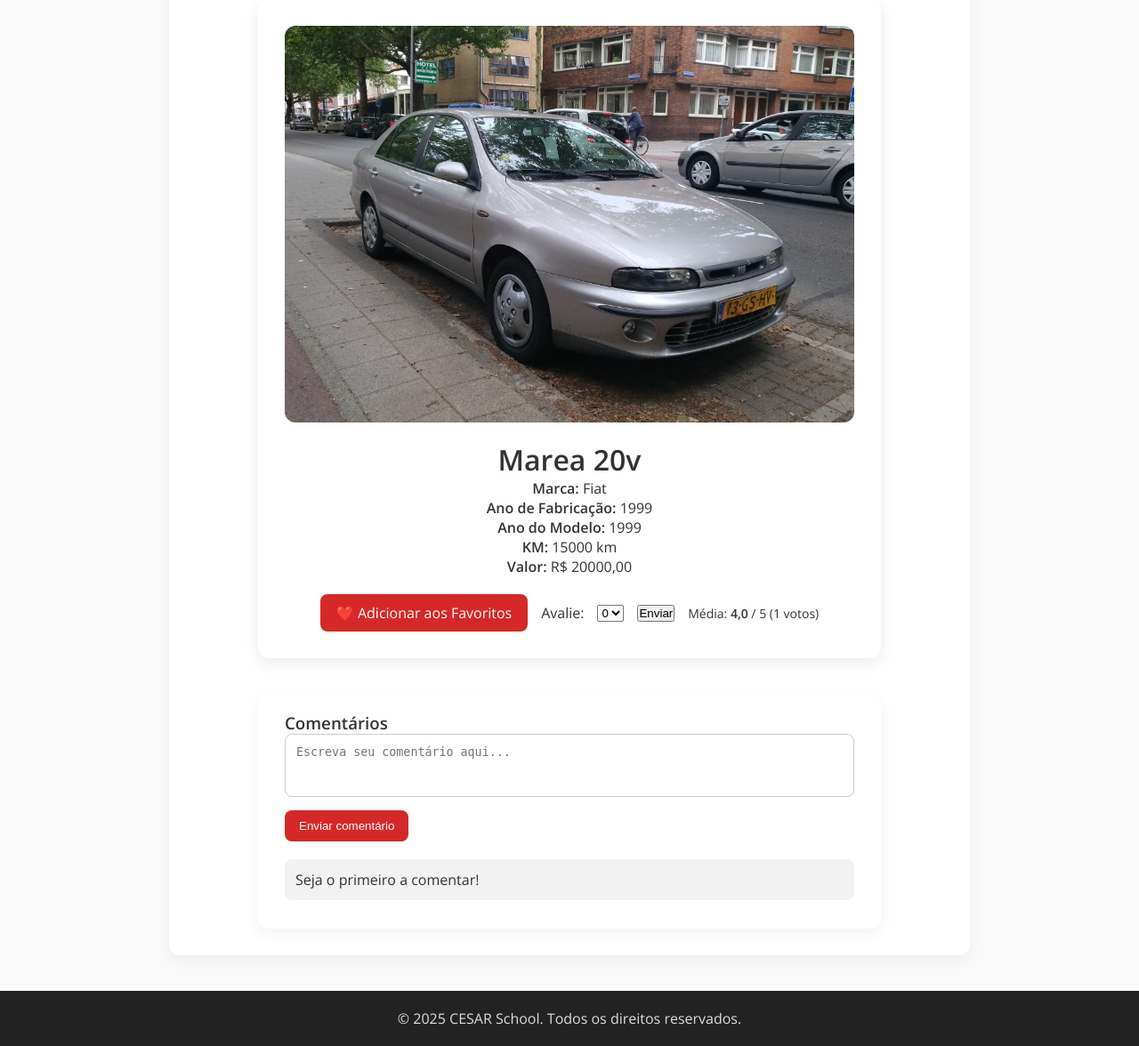
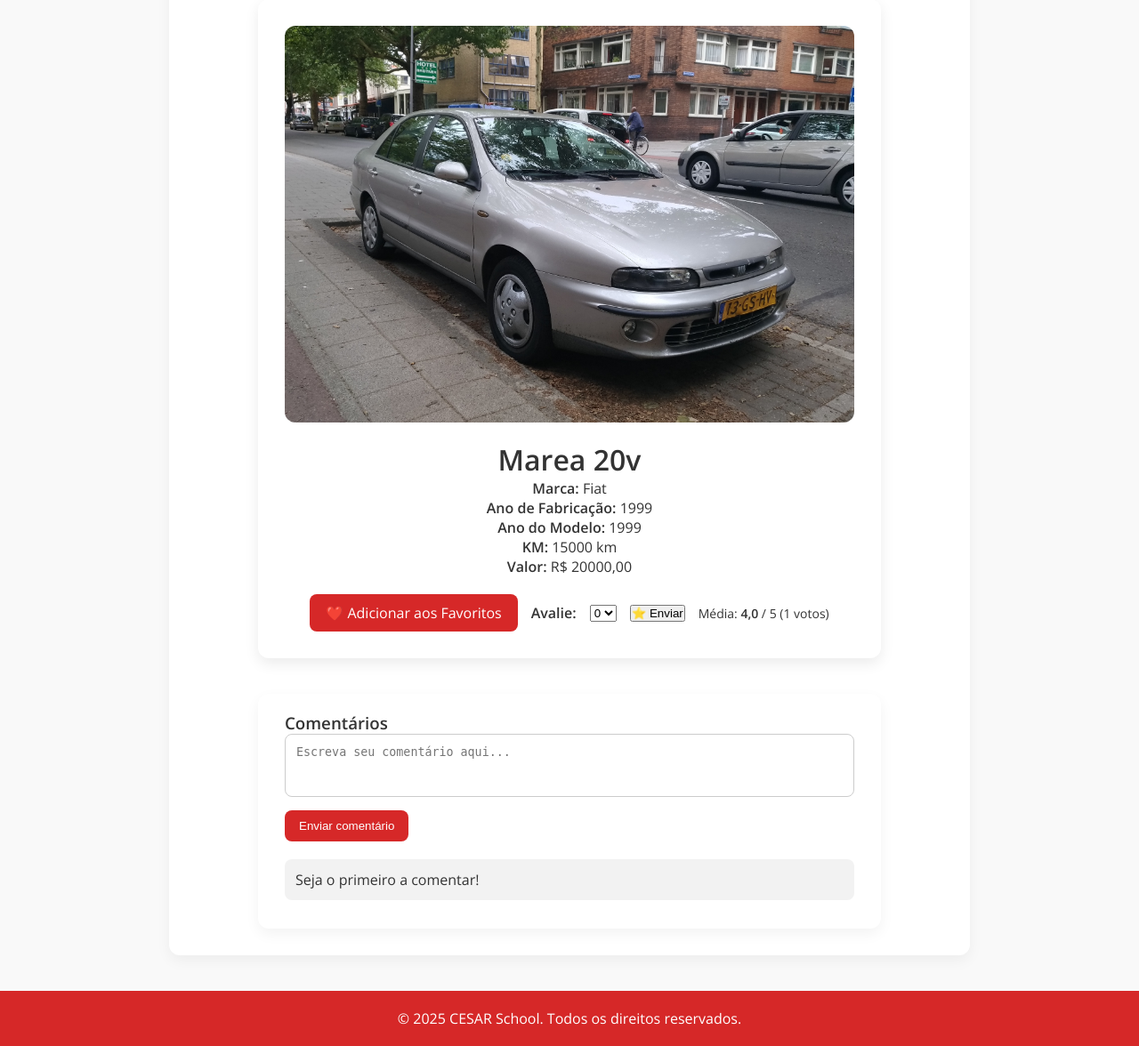
Before and after one commit to joaovictorgcu/projeto_django_fds, a Django app: page /interacoes/carro/1/ in a window 1280 px wide. Shown: the part 251-1427 px from the top of the page at 89% size. Run offline with Django 5.2, Linux system fonts and the light colour scheme; a user stored in the database is signed in; data comes from the database, SQL or seed files in the repository; data that the repository does not hold is empty.

Commit message:
Ajustando alguns detalhes.

```diff
--- a/MATCHAUTOS/templates/base.html
+++ b/MATCHAUTOS/templates/base.html
@@ -115,8 +115,8 @@
     }
 
     footer {
-      background-color: #222;
-      color: #ddd;
+      background-color: #d62828;   /* <- cor alterada */
+      color: #fff;                 /* texto branco para bom contraste */
       padding: 20px;
       text-align: center;
       margin-top: 40px;
--- a/interacoes/templates/detalhes_carro.html
+++ b/interacoes/templates/detalhes_carro.html
@@ -27,15 +27,18 @@
        {# --- formulário de avaliação (inline) --- #}
        <form action="{% url 'rate_car' carro.id %}" method="post" class="flex items-center gap-2">
         {% csrf_token %}
-          <label for="score" class="text-sm font-bold">Avalie:</label>  <!-- "Avalie" em negrito -->
+        <label for="score" class="text-sm font-bold"><strong>Avalie:</strong></label>
         <select name="score" id="score" class="border rounded p-1">
           {% for i in "012345" %}
             <option value="{{ i }}">{{ i }}</option>
           {% endfor %}
         </select>
-          <button type="submit" class="bg-blue-600 text-white px-2 py-1 rounded">Enviar</button>
+
+        {# botão agora tem classe .avaliar-btn #}
+        <button type="submit" class="avaliar-btn">
+          ⭐ Enviar
+        </button>
       </form>
-
         {# --- Exibir média ao lado do botão de envio --- #}
         <p class="media-avaliacao mt-2">
           Média: <strong>{{ carro.rating }}</strong> / 5 ({{ carro.ratings.count }} votos)
@@ -168,5 +171,48 @@
       font-size: 14px;
       margin-top: 20px;
     }
+    {# ...cabeçalho igual #}
+
+        {# --- formulário de avaliação (inline) --- #}
+        <form action="{% url 'rate_car' carro.id %}" method="post" class="flex items-center gap-2">
+          {% csrf_token %}
+          <label for="score" class="text-sm font-bold">Avalie:</label>
+          <select name="score" id="score" class="border rounded p-1">
+            {% for i in "012345" %}
+              <option value="{{ i }}">{{ i }}</option>
+            {% endfor %}
+          </select>
+
+          {# botão agora tem classe .avaliar-btn #}
+          <button type="submit" class="avaliar-btn">
+            ⭐ Enviar
+          </button>
+        </form>
+
+{# ...restante do template igual #}
+
+  <style>
+    /* ---- botão de avaliação mais bonito ---- */
+    .avaliar-btn{
+      background: linear-gradient(135deg,#2563eb,#3b82f6);
+      color:#fff;
+      padding:8px 18px;
+      border:none;
+      border-radius:8px;
+      font-weight:600;
+      transition:transform .2s,box-shadow .2s;
+      display:flex;
+      align-items:center;
+      gap:6px;
+    }
+    .avaliar-btn:hover{
+      box-shadow:0 4px 12px rgba(0,0,0,.25);
+      transform:translateY(-2px);
+    }
+    .avaliar-btn:active{
+      transform:translateY(0);
+      box-shadow:0 2px 6px rgba(0,0,0,.2);
+    }
+
   </style>
 {% endblock %}
```
Also changed, not shown: cars/templates/cars.html (+15 -18 lines). Lines whose indentation alone changed are shown as unchanged.
